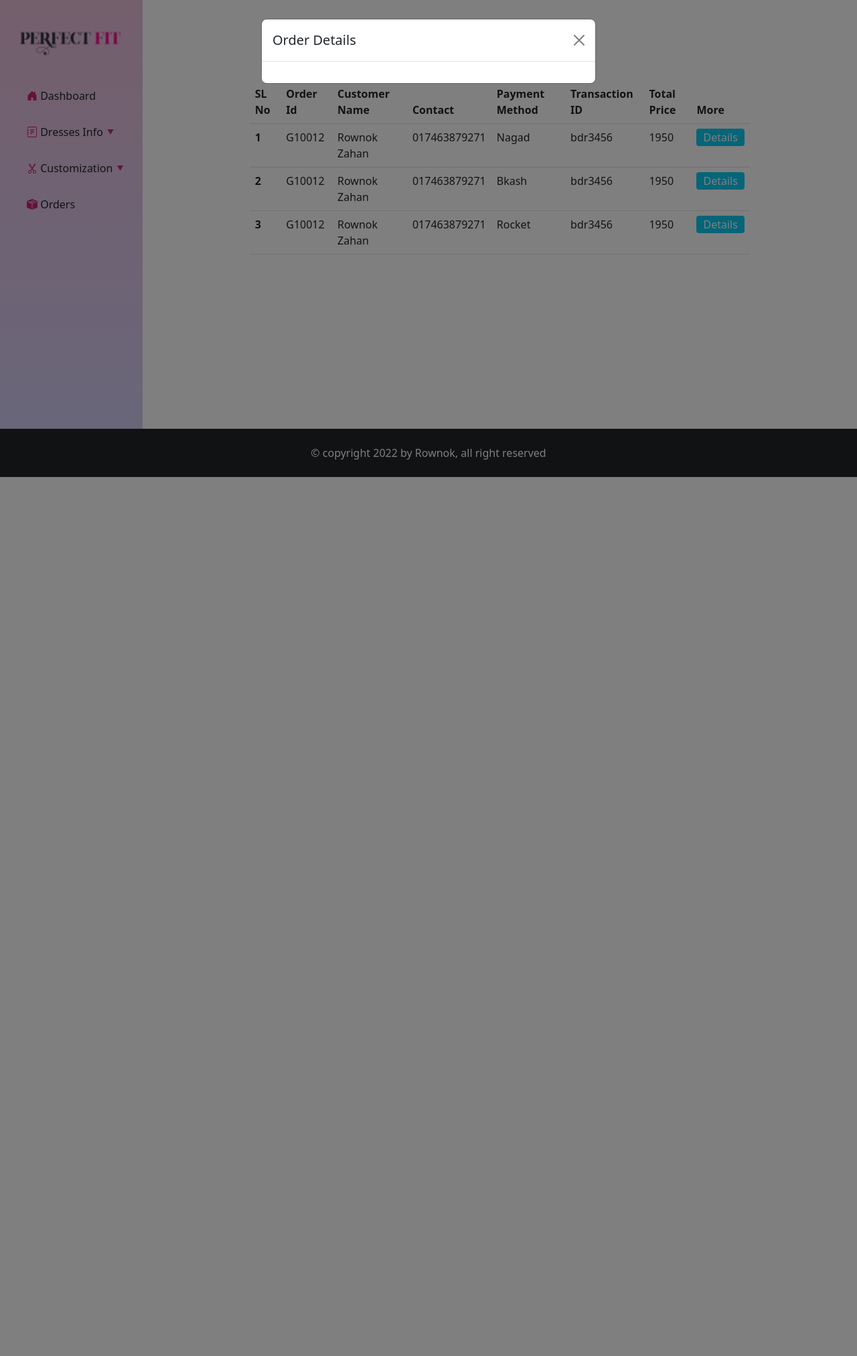
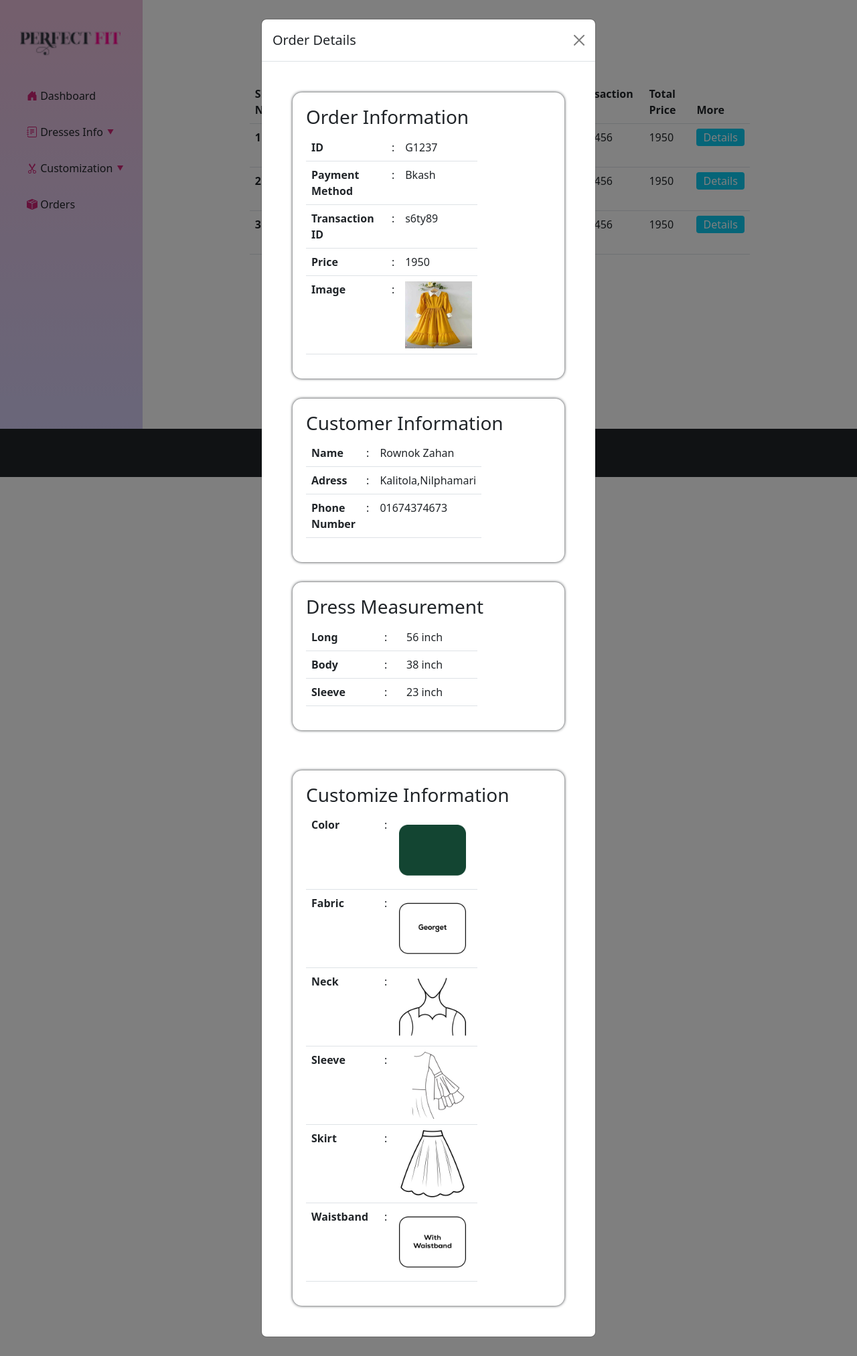
Before and after one commit to Rownokzahan/perfect-fit-with-php, a PHP site: page /admin/orders.html in a window 1280 px wide, after a click on "Details". Shown: the whole page at 67% size. Run offline with PHP 8.4, Linux system fonts and the light colour scheme.

Commit message:
order-details added

```diff
--- a/admin/orders.html
+++ b/admin/orders.html
@@ -96,7 +96,8 @@
                             <td>1950</td>
                             <!-- <td>Out For Delivery</td> -->
                             <td>
-                                <a class="table-btn bg-info" data-bs-toggle="modal" data-bs-target="#order-details">Details</a>
+                                <a class="table-btn bg-info" data-bs-toggle="modal"
+                                    data-bs-target="#order-details">Details</a>
                             </td>
                         </tr>
                         <tr>
@@ -109,7 +110,8 @@
                             <td>1950</td>
                             <!-- <td>Out For Delivery</td> -->
                             <td>
-                                <a class="table-btn bg-info" data-bs-toggle="modal" data-bs-target="#order-details">Details</a>
+                                <a class="table-btn bg-info" data-bs-toggle="modal"
+                                    data-bs-target="#order-details">Details</a>
                             </td>
                         </tr>
                         <tr>
@@ -122,7 +124,8 @@
                             <td>1950</td>
                             <!-- <td>Out For Delivery</td> -->
                             <td>
-                                <a class="table-btn bg-info" data-bs-toggle="modal" data-bs-target="#order-details">Details</a>
+                                <a class="table-btn bg-info" data-bs-toggle="modal"
+                                    data-bs-target="#order-details">Details</a>
                             </td>
                         </tr>
                     </tbody>
@@ -131,8 +134,8 @@
 
 
             <!-- Modal For Order Details-->
-            <div class="modal fade" id="order-details" data-bs-backdrop="static" data-bs-keyboard="false"
-                tabindex="-1" aria-labelledby="staticBackdropLabel" aria-hidden="true">
+            <div class="modal fade" id="order-details" data-bs-backdrop="static" data-bs-keyboard="false" tabindex="-1"
+                aria-labelledby="staticBackdropLabel" aria-hidden="true">
                 <div class="modal-dialog">
                     <div class="modal-content">
                         <div class="modal-header">
@@ -140,7 +143,139 @@
                             <button type="button" class="btn-close" data-bs-dismiss="modal" aria-label="Close"></button>
                         </div>
                         <div class="modal-body">
-
+                            <div class="row">
+                                <div class="col">
+                                    <div class="order-card">
+                                        <table class="table">
+                                            <h3>Order Information</h3>
+                                            <tbody>
+                                                <tr>
+                                                    <th>ID</b></th>
+                                                    <td>:</td>
+                                                    <td><span>G1237</span></td>
+                                                </tr>
+                                                <tr>
+                                                    <th>Payment Method</b></th>
+                                                    <td>:</td>
+                                                    <td><span>Bkash</span></td>
+                                                </tr>
+                                                <tr>
+                                                    <th>Transaction ID</b></th>
+                                                    <td>:</td>
+                                                    <td><span>s6ty89</span></td>
+                                                </tr>
+                                                <tr>
+                                                    <th>Price</b></th>
+                                                    <td>:</td>
+                                                    <td><span>1950</span></td>
+                                                </tr>
+                                                <tr>
+                                                    <th>Image</b></th>
+                                                    <td>:</td>
+                                                    <td><span>
+                                                        <img src="/Perfect-fit-Images/Dresses/Abaya/abaya2.jpg" alt="" width="100" height="100">
+                                                    </span></td>
+                                                </tr>
+                                            </tbody>
+                                        </table>
+                                    </div>
+                                    <div class="order-card">
+                                        <table class="table">
+                                            <h3>Customer Information</h3>
+                                            <tbody>
+                                                <tr>
+                                                    <th>Name</b></th>
+                                                    <td>:</td>
+                                                    <td><span>Rownok Zahan</span></td>
+                                                </tr>
+                                                <tr>
+                                                    <th>Adress</b></th>
+                                                    <td>:</td>
+                                                    <td><span>Kalitola,Nilphamari</span></td>
+                                                </tr>
+                                                <tr>
+                                                    <th>Phone Number</b></th>
+                                                    <td>:</td>
+                                                    <td><span>01674374673</span></td>
+                                                </tr>
+                                            </tbody>
+                                        </table>
+                                    </div>
+                                    <div class="order-card">
+                                        <table class="table">
+                                            <h3>Dress Measurement</h3>
+                                            <tbody>
+                                                <tr>
+                                                    <th>Long</b></th>
+                                                    <td>:</td>
+                                                    <td><span>56</span> inch</td>
+                                                </tr>
+                                                <tr>
+                                                    <th>Body</b></th>
+                                                    <td>:</td>
+                                                    <td><span>38</span> inch</td>
+                                                </tr>
+                                                <tr>
+                                                    <th>Sleeve</b></th>
+                                                    <td>:</td>
+                                                    <td><span>23</span> inch</td>
+                                                </tr>
+                                            </tbody>
+                                        </table>
+                                    </div>
+                                </div>
+                                <div class="col">
+                                    <div class="order-card">
+                                        <table class="table">
+                                            <h3>Customize Information</h3>
+                                            <tbody>
+                                                <tr>
+                                                    <th>Color</b></th>
+                                                    <td>:</td>
+                                                    <td><span>
+                                                        <img src="/Perfect-fit-Images/customize/color/green.png" alt="" width="100" height="100">
+                                                    </span></td>
+                                                </tr>
+                                                <tr>
+                                                    <th>Fabric</b></th>
+                                                    <td>:</td>
+                                                    <td><span>
+                                                        <img src="/Perfect-fit-Images/customize/fabric/georget.png" alt="" width="100" height="100">
+                                                    </span></td>
+                                                </tr>
+                                                <tr>
+                                                    <th>Neck</b></th>
+                                                    <td>:</td>
+                                                    <td><span>
+                                                        <img src="/Perfect-fit-Images/customize/neck/sweet-heart.png" alt="" width="100" height="100">
+                                                    </span></td>
+                                                </tr>
+                                                <tr>
+                                                    <th>Sleeve</b></th>
+                                                    <td>:</td>
+                                                    <td><span>
+                                                        <img src="/Perfect-fit-Images/customize/sleeve/double-flounce.png" alt="" width="100" height="100">
+                                                    </span></td>
+                                                </tr>
+                                                <tr>
+                                                    <th>Skirt</b></th>
+                                                    <td>:</td>
+                                                    <td><span>
+                                                        <img src="/Perfect-fit-Images/customize/skirt/box-pleated.png" alt="" width="100" height="100">
+                                                    </span></td>
+                                                </tr>
+                                                <tr>
+                                                    <th>Waistband</b></th>
+                                                    <td>:</td>
+                                                    <td><span>
+                                                        <img src="/Perfect-fit-Images/customize/waist-band/with-waistband.png" alt="" width="100" height="100">
+                                                    </span></td>
+                                                </tr>
+                                            </tbody>
+                                        </table>
+                                    </div>
+                                </div>
+                            </div>
                         </div>
                     </div>
                 </div>
--- a/css/admin.css
+++ b/css/admin.css
@@ -89,7 +89,7 @@ ul li a.nav-link i{
 }
 
 
-/* ---------------------- dress/ view page-------------- */
+/* ---------------------- dress page-------------- */
 .table-description{
     display: inline-table;
     display: flex;
@@ -97,3 +97,13 @@ ul li a.nav-link i{
     height: 100px;
     overflow: hidden;
 }
+
+/* ---------------------- order-detail page-------------- */
+
+.order-card{
+    box-shadow: 0 0 4px 0;
+    margin: 30px;
+    padding: 20px;
+    border-radius: 14px;
+    /* width: 50%; */
+}
```
Also changed, not shown: admin/order-details.html (added, +161 -0 lines).
